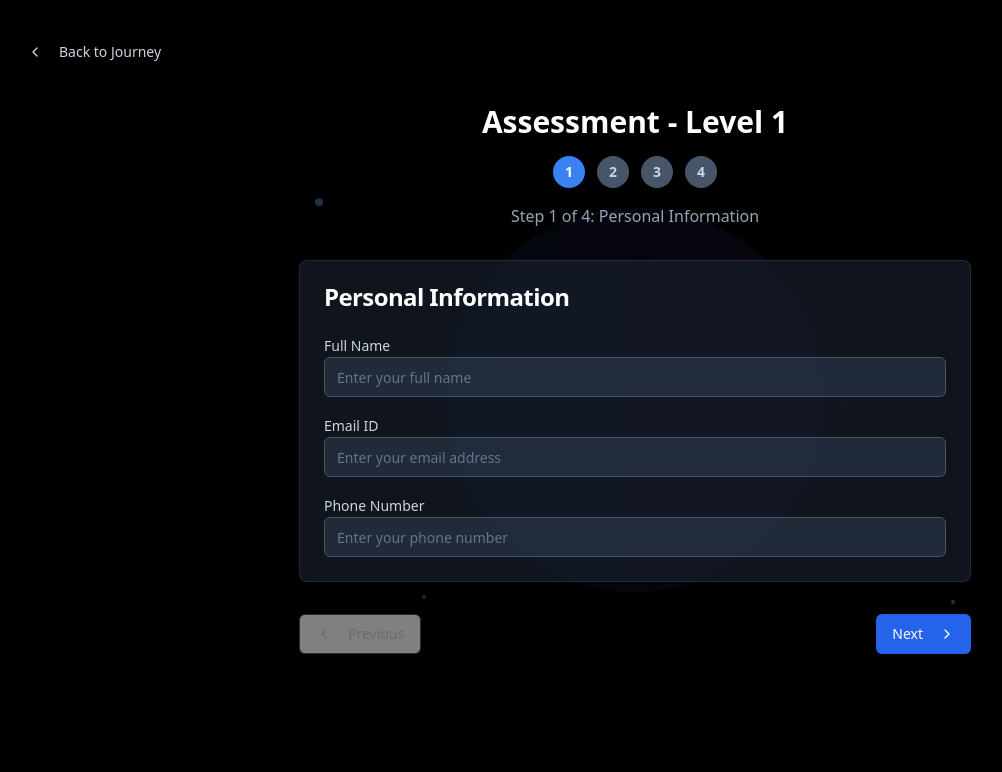
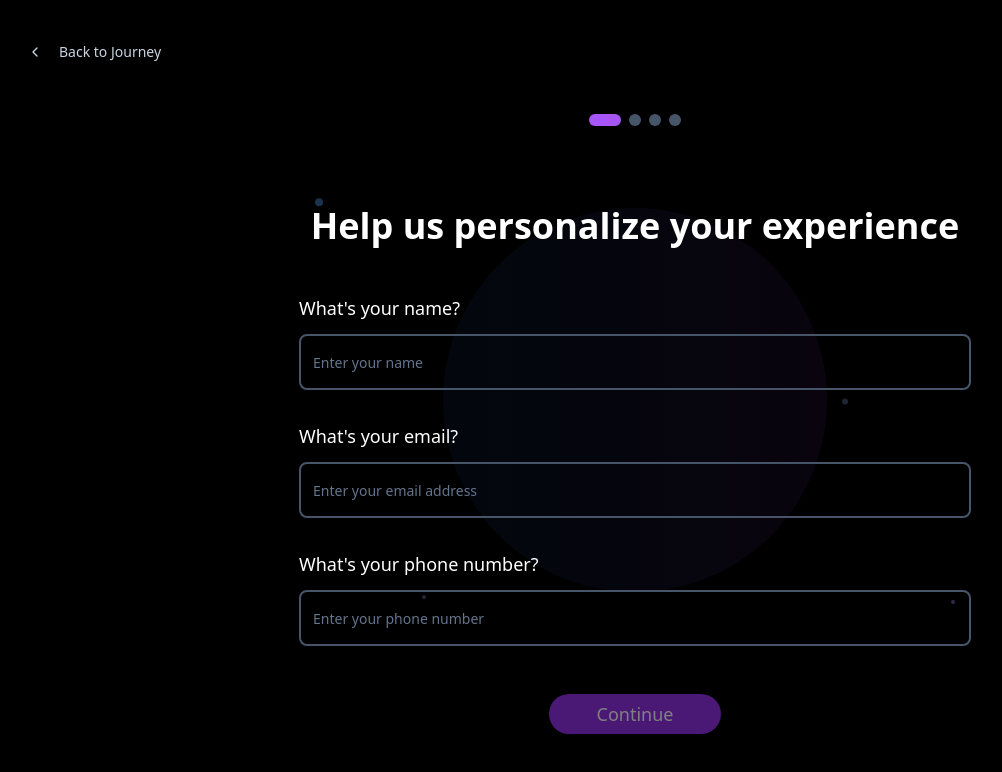
Before and after one commit to saniyaSqano/b2cinterviewSchedulerMobileResponsive, a React (Vite) app: page / in a window 1280 px wide. Both pictures are taken after a click on the element 410 px from the left and 271 px from the top of the page. Shown: the top 772 px of the page, without its empty margins (5-1007 px from the left). Built offline with nearby package versions, Linux system fonts and the light colour scheme.

Commit message:
Refactor: Implement the new design
Implement the new design based on the provided image.

```diff
--- a/src/components/AssessmentFlow.tsx
+++ b/src/components/AssessmentFlow.tsx
@@ -5,7 +5,7 @@ import { Button } from './ui/button';
 import { Input } from './ui/input';
 import { Label } from './ui/label';
 import { Textarea } from './ui/textarea';
-import { Card, CardContent, CardHeader, CardTitle } from './ui/card';
+import { Select, SelectContent, SelectItem, SelectTrigger, SelectValue } from './ui/select';
 import ParticleBackground from './ParticleBackground';
 
 interface AssessmentFlowProps {
@@ -72,226 +72,230 @@ const AssessmentFlow: React.FC<AssessmentFlowProps> = ({ onBack }) => {
 
   const handleStartTest = () => {
     console.log('Starting test with data:', formData);
-    // Here you would typically start the actual test
     alert('Test started! (This would redirect to the actual test interface)');
   };
 
   const renderStep1 = () => (
-    <Card className="bg-slate-800/50 border-slate-700/50 backdrop-blur-sm">
-      <CardHeader>
-        <CardTitle className="text-white">Personal Information</CardTitle>
-      </CardHeader>
-      <CardContent className="space-y-4">
-        <div>
-          <Label htmlFor="fullName" className="text-slate-300">Full Name</Label>
+    <div className="max-w-2xl mx-auto text-center space-y-8">
+      <div className="mb-12">
+        <h1 className="text-4xl font-bold text-white mb-4">Help us personalize your experience</h1>
+      </div>
+
+      <div className="space-y-8">
+        <div className="text-left">
+          <Label htmlFor="fullName" className="text-white text-lg block mb-3">What's your name?</Label>
           <Input
             id="fullName"
             value={formData.fullName}
             onChange={(e) => handleInputChange('fullName', e.target.value)}
-            className="bg-slate-700/50 border-slate-600 text-white"
-            placeholder="Enter your full name"
+            className="bg-transparent border-2 border-slate-600 text-white text-lg h-14 rounded-lg focus:border-purple-500"
+            placeholder="Enter your name"
           />
         </div>
-        <div>
-          <Label htmlFor="email" className="text-slate-300">Email ID</Label>
+
+        <div className="text-left">
+          <Label htmlFor="email" className="text-white text-lg block mb-3">What's your email?</Label>
           <Input
             id="email"
             type="email"
             value={formData.email}
             onChange={(e) => handleInputChange('email', e.target.value)}
-            className="bg-slate-700/50 border-slate-600 text-white"
+            className="bg-transparent border-2 border-slate-600 text-white text-lg h-14 rounded-lg focus:border-purple-500"
             placeholder="Enter your email address"
           />
         </div>
-        <div>
-          <Label htmlFor="phoneNumber" className="text-slate-300">Phone Number</Label>
+
+        <div className="text-left">
+          <Label htmlFor="phoneNumber" className="text-white text-lg block mb-3">What's your phone number?</Label>
           <Input
             id="phoneNumber"
             value={formData.phoneNumber}
             onChange={(e) => handleInputChange('phoneNumber', e.target.value)}
-            className="bg-slate-700/50 border-slate-600 text-white"
+            className="bg-transparent border-2 border-slate-600 text-white text-lg h-14 rounded-lg focus:border-purple-500"
             placeholder="Enter your phone number"
           />
         </div>
-      </CardContent>
-    </Card>
+      </div>
+    </div>
   );
 
   const renderStep2 = () => (
-    <Card className="bg-slate-800/50 border-slate-700/50 backdrop-blur-sm">
-      <CardHeader>
-        <CardTitle className="text-white">Professional Details</CardTitle>
-      </CardHeader>
-      <CardContent className="space-y-4">
-        <div>
-          <Label htmlFor="skills" className="text-slate-300">Skills</Label>
+    <div className="max-w-2xl mx-auto text-center space-y-8">
+      <div className="mb-12">
+        <h1 className="text-4xl font-bold text-white mb-4">Tell us about your professional background</h1>
+      </div>
+
+      <div className="space-y-8">
+        <div className="text-left">
+          <Label htmlFor="skills" className="text-white text-lg block mb-3">What are your key skills?</Label>
           <Textarea
             id="skills"
             value={formData.skills}
             onChange={(e) => handleInputChange('skills', e.target.value)}
-            className="bg-slate-700/50 border-slate-600 text-white"
+            className="bg-transparent border-2 border-slate-600 text-white text-lg min-h-[120px] rounded-lg focus:border-purple-500"
             placeholder="List your technical skills (e.g., JavaScript, React, Python, etc.)"
-            rows={3}
           />
         </div>
-        <div>
-          <Label htmlFor="experience" className="text-slate-300">Experience</Label>
+
+        <div className="text-left">
+          <Label htmlFor="experience" className="text-white text-lg block mb-3">Tell us about your experience</Label>
           <Textarea
             id="experience"
             value={formData.experience}
             onChange={(e) => handleInputChange('experience', e.target.value)}
-            className="bg-slate-700/50 border-slate-600 text-white"
+            className="bg-transparent border-2 border-slate-600 text-white text-lg min-h-[120px] rounded-lg focus:border-purple-500"
             placeholder="Describe your work experience and projects"
-            rows={3}
           />
         </div>
-        <div>
-          <Label htmlFor="cv" className="text-slate-300">Upload Your CV</Label>
-          <div className="flex items-center space-x-2">
+
+        <div className="text-left">
+          <Label htmlFor="cv" className="text-white text-lg block mb-3">Upload your CV</Label>
+          <div className="relative">
             <Input
               id="cv"
               type="file"
               accept=".pdf,.doc,.docx"
               onChange={handleFileUpload}
-              className="bg-slate-700/50 border-slate-600 text-white file:text-slate-300"
+              className="bg-transparent border-2 border-slate-600 text-white text-lg h-14 rounded-lg focus:border-purple-500 file:text-white file:bg-purple-600 file:border-0 file:rounded file:px-4 file:py-2 file:mr-4"
             />
-            <Upload className="w-5 h-5 text-slate-400" />
+            <Upload className="absolute right-4 top-4 w-6 h-6 text-slate-400" />
           </div>
           {formData.cv && (
-            <p className="text-sm text-green-400 mt-1">
-              File uploaded: {formData.cv.name}
-            </p>
+            <p className="text-green-400 mt-2 text-sm">File uploaded: {formData.cv.name}</p>
           )}
         </div>
-        <div>
-          <Label htmlFor="jobDescription" className="text-slate-300">Job Description</Label>
+
+        <div className="text-left">
+          <Label htmlFor="jobDescription" className="text-white text-lg block mb-3">Job description (optional)</Label>
           <Textarea
             id="jobDescription"
             value={formData.jobDescription}
             onChange={(e) => handleInputChange('jobDescription', e.target.value)}
-            className="bg-slate-700/50 border-slate-600 text-white"
-            placeholder="Paste the job description you're applying for (optional)"
-            rows={4}
+            className="bg-transparent border-2 border-slate-600 text-white text-lg min-h-[120px] rounded-lg focus:border-purple-500"
+            placeholder="Paste the job description you're applying for"
           />
         </div>
-      </CardContent>
-    </Card>
+      </div>
+    </div>
   );
 
   const renderStep3 = () => (
-    <Card className="bg-slate-800/50 border-slate-700/50 backdrop-blur-sm">
-      <CardHeader>
-        <CardTitle className="text-white">Test Configuration</CardTitle>
-      </CardHeader>
-      <CardContent className="space-y-6">
-        <div>
-          <Label htmlFor="totalQuestions" className="text-slate-300">Number of Questions</Label>
-          <div className="flex items-center space-x-4 mt-2">
-            <Input
-              id="totalQuestions"
-              type="number"
-              min="5"
-              max="50"
-              value={formData.totalQuestions}
-              onChange={(e) => handleInputChange('totalQuestions', parseInt(e.target.value))}
-              className="bg-slate-700/50 border-slate-600 text-white w-24"
-            />
-            <span className="text-slate-400">questions total</span>
-          </div>
+    <div className="max-w-2xl mx-auto text-center space-y-8">
+      <div className="mb-12">
+        <h1 className="text-4xl font-bold text-white mb-4">Configure your test preferences</h1>
+      </div>
+
+      <div className="space-y-8">
+        <div className="text-left">
+          <Label htmlFor="totalQuestions" className="text-white text-lg block mb-3">How many questions would you like?</Label>
+          <Select value={formData.totalQuestions.toString()} onValueChange={(value) => handleInputChange('totalQuestions', parseInt(value))}>
+            <SelectTrigger className="bg-transparent border-2 border-slate-600 text-white text-lg h-14 rounded-lg focus:border-purple-500">
+              <SelectValue />
+            </SelectTrigger>
+            <SelectContent className="bg-slate-800 border-slate-600">
+              <SelectItem value="10" className="text-white">10 questions</SelectItem>
+              <SelectItem value="15" className="text-white">15 questions</SelectItem>
+              <SelectItem value="20" className="text-white">20 questions</SelectItem>
+              <SelectItem value="25" className="text-white">25 questions</SelectItem>
+              <SelectItem value="30" className="text-white">30 questions</SelectItem>
+            </SelectContent>
+          </Select>
         </div>
-        <div>
-          <Label htmlFor="codingQuestions" className="text-slate-300">Number of Coding Questions</Label>
-          <div className="flex items-center space-x-4 mt-2">
-            <Input
-              id="codingQuestions"
-              type="number"
-              min="0"
-              max="10"
-              value={formData.codingQuestions}
-              onChange={(e) => handleInputChange('codingQuestions', parseInt(e.target.value))}
-              className="bg-slate-700/50 border-slate-600 text-white w-24"
-            />
-            <span className="text-slate-400">coding questions</span>
-          </div>
+
+        <div className="text-left">
+          <Label htmlFor="codingQuestions" className="text-white text-lg block mb-3">How many coding questions?</Label>
+          <Select value={formData.codingQuestions.toString()} onValueChange={(value) => handleInputChange('codingQuestions', parseInt(value))}>
+            <SelectTrigger className="bg-transparent border-2 border-slate-600 text-white text-lg h-14 rounded-lg focus:border-purple-500">
+              <SelectValue />
+            </SelectTrigger>
+            <SelectContent className="bg-slate-800 border-slate-600">
+              <SelectItem value="0" className="text-white">0 coding questions</SelectItem>
+              <SelectItem value="1" className="text-white">1 coding question</SelectItem>
+              <SelectItem value="2" className="text-white">2 coding questions</SelectItem>
+              <SelectItem value="3" className="text-white">3 coding questions</SelectItem>
+              <SelectItem value="5" className="text-white">5 coding questions</SelectItem>
+            </SelectContent>
+          </Select>
         </div>
-        <div>
-          <Label htmlFor="timeFrame" className="text-slate-300">Time Frame (minutes)</Label>
-          <div className="flex items-center space-x-4 mt-2">
-            <Input
-              id="timeFrame"
-              type="number"
-              min="30"
-              max="180"
-              value={formData.timeFrame}
-              onChange={(e) => handleInputChange('timeFrame', parseInt(e.target.value))}
-              className="bg-slate-700/50 border-slate-600 text-white w-24"
-            />
-            <Clock className="w-4 h-4 text-slate-400" />
-            <span className="text-slate-400">minutes</span>
-          </div>
+
+        <div className="text-left">
+          <Label htmlFor="timeFrame" className="text-white text-lg block mb-3">How much time do you need?</Label>
+          <Select value={formData.timeFrame.toString()} onValueChange={(value) => handleInputChange('timeFrame', parseInt(value))}>
+            <SelectTrigger className="bg-transparent border-2 border-slate-600 text-white text-lg h-14 rounded-lg focus:border-purple-500">
+              <SelectValue />
+            </SelectTrigger>
+            <SelectContent className="bg-slate-800 border-slate-600">
+              <SelectItem value="30" className="text-white">30 minutes</SelectItem>
+              <SelectItem value="45" className="text-white">45 minutes</SelectItem>
+              <SelectItem value="60" className="text-white">60 minutes</SelectItem>
+              <SelectItem value="90" className="text-white">90 minutes</SelectItem>
+              <SelectItem value="120" className="text-white">120 minutes</SelectItem>
+            </SelectContent>
+          </Select>
         </div>
-      </CardContent>
-    </Card>
+      </div>
+    </div>
   );
 
   const renderStep4 = () => (
-    <Card className="bg-slate-800/50 border-slate-700/50 backdrop-blur-sm">
-      <CardHeader>
-        <CardTitle className="text-white">Schedule Your Test</CardTitle>
-      </CardHeader>
-      <CardContent className="space-y-6">
-        <div className="space-y-4">
-          <div className="flex items-center space-x-3">
+    <div className="max-w-2xl mx-auto text-center space-y-8">
+      <div className="mb-12">
+        <h1 className="text-4xl font-bold text-white mb-4">When would you like to take the test?</h1>
+      </div>
+
+      <div className="space-y-8">
+        <div className="space-y-6">
+          <div className="flex items-center space-x-4 p-4 border-2 border-slate-600 rounded-lg cursor-pointer hover:border-purple-500 transition-colors"
+               onClick={() => handleInputChange('scheduleForLater', false)}>
             <input
               type="radio"
               id="startNow"
               name="schedule"
               checked={!formData.scheduleForLater}
               onChange={() => handleInputChange('scheduleForLater', false)}
-              className="text-blue-500"
+              className="text-purple-500 w-5 h-5"
             />
-            <Label htmlFor="startNow" className="text-slate-300">Start the test now</Label>
+            <Label htmlFor="startNow" className="text-white text-lg cursor-pointer">Start the test now</Label>
           </div>
-          <div className="flex items-center space-x-3">
+
+          <div className="flex items-center space-x-4 p-4 border-2 border-slate-600 rounded-lg cursor-pointer hover:border-purple-500 transition-colors"
+               onClick={() => handleInputChange('scheduleForLater', true)}>
             <input
               type="radio"
               id="scheduleLater"
               name="schedule"
               checked={formData.scheduleForLater}
               onChange={() => handleInputChange('scheduleForLater', true)}
-              className="text-blue-500"
+              className="text-purple-500 w-5 h-5"
             />
-            <Label htmlFor="scheduleLater" className="text-slate-300">Schedule for later</Label>
+            <Label htmlFor="scheduleLater" className="text-white text-lg cursor-pointer">Schedule for later</Label>
           </div>
         </div>
 
         {formData.scheduleForLater && (
-          <div>
-            <Label htmlFor="scheduledDate" className="text-slate-300">Select Date & Time</Label>
-            <div className="flex items-center space-x-2 mt-2">
-              <Input
-                id="scheduledDate"
-                type="datetime-local"
-                value={formData.scheduledDate}
-                onChange={(e) => handleInputChange('scheduledDate', e.target.value)}
-                className="bg-slate-700/50 border-slate-600 text-white"
-              />
-              <Calendar className="w-5 h-5 text-slate-400" />
-            </div>
+          <div className="text-left">
+            <Label htmlFor="scheduledDate" className="text-white text-lg block mb-3">Select date & time</Label>
+            <Input
+              id="scheduledDate"
+              type="datetime-local"
+              value={formData.scheduledDate}
+              onChange={(e) => handleInputChange('scheduledDate', e.target.value)}
+              className="bg-transparent border-2 border-slate-600 text-white text-lg h-14 rounded-lg focus:border-purple-500"
+            />
           </div>
         )}
 
-        <div className="bg-slate-700/30 p-4 rounded-lg">
-          <h4 className="text-white font-semibold mb-2">Test Summary</h4>
-          <div className="text-slate-300 space-y-1 text-sm">
-            <p>• {formData.totalQuestions} total questions</p>
-            <p>• {formData.codingQuestions} coding questions</p>
-            <p>• {formData.timeFrame} minutes duration</p>
-            <p>• {formData.scheduleForLater ? 'Scheduled for later' : 'Starting immediately'}</p>
+        <div className="bg-slate-800/50 p-6 rounded-lg border border-slate-600">
+          <h4 className="text-white font-semibold mb-4 text-xl">Test Summary</h4>
+          <div className="text-slate-300 space-y-2">
+            <p className="flex justify-between"><span>Total questions:</span> <span>{formData.totalQuestions}</span></p>
+            <p className="flex justify-between"><span>Coding questions:</span> <span>{formData.codingQuestions}</span></p>
+            <p className="flex justify-between"><span>Duration:</span> <span>{formData.timeFrame} minutes</span></p>
+            <p className="flex justify-between"><span>Schedule:</span> <span>{formData.scheduleForLater ? 'Later' : 'Now'}</span></p>
           </div>
         </div>
-      </CardContent>
-    </Card>
+      </div>
+    </div>
   );
 
   return (
@@ -310,71 +314,65 @@ const AssessmentFlow: React.FC<AssessmentFlowProps> = ({ onBack }) => {
           </Button>
         </div>
 
-        <div className="max-w-2xl mx-auto">
-          <div className="text-center mb-8">
-            <h1 className="text-3xl font-bold text-white mb-4">Assessment - Level 1</h1>
-            <div className="flex justify-center space-x-3 mb-4">
+        <div className="min-h-[80vh] flex flex-col justify-center">
+          <div className="text-center mb-12">
+            <div className="flex justify-center space-x-2 mb-8">
               {[1, 2, 3, 4].map((step) => (
                 <div
                   key={step}
-                  className={`w-8 h-8 rounded-full flex items-center justify-center text-sm font-semibold ${
+                  className={`w-3 h-3 rounded-full transition-all duration-300 ${
                     step === currentStep
-                      ? 'bg-blue-500 text-white'
+                      ? 'bg-purple-500 w-8'
                       : step < currentStep
-                      ? 'bg-green-500 text-white'
-                      : 'bg-slate-600 text-slate-300'
+                      ? 'bg-purple-400'
+                      : 'bg-slate-600'
                   }`}
-                >
-                  {step}
-                </div>
+                />
               ))}
             </div>
-            <p className="text-slate-400">
-              Step {currentStep} of 4: {
-                currentStep === 1 ? 'Personal Information' :
-                currentStep === 2 ? 'Professional Details' :
-                currentStep === 3 ? 'Test Configuration' :
-                'Schedule Test'
-              }
-            </p>
           </div>
 
-          <div className="mb-8">
+          <div className="mb-12">
             {currentStep === 1 && renderStep1()}
             {currentStep === 2 && renderStep2()}
             {currentStep === 3 && renderStep3()}
             {currentStep === 4 && renderStep4()}
           </div>
 
-          <div className="flex justify-between">
-            <Button
-              onClick={handlePrevious}
-              disabled={currentStep === 1}
-              variant="outline"
-              className="border-slate-600 text-slate-300 hover:bg-slate-800"
-            >
-              <ChevronLeft className="w-4 h-4 mr-2" />
-              Previous
-            </Button>
-
+          <div className="flex justify-center">
             {currentStep < 4 ? (
               <Button
                 onClick={handleNext}
-                className="bg-blue-600 hover:bg-blue-700 text-white"
+                className="bg-purple-600 hover:bg-purple-700 text-white px-12 py-3 text-lg rounded-full"
+                disabled={
+                  (currentStep === 1 && (!formData.fullName || !formData.email || !formData.phoneNumber)) ||
+                  (currentStep === 2 && (!formData.skills || !formData.experience))
+                }
               >
-                Next
-                <ChevronRight className="w-4 h-4 ml-2" />
+                Continue
               </Button>
             ) : (
               <Button
                 onClick={handleStartTest}
-                className="bg-green-600 hover:bg-green-700 text-white"
+                className="bg-purple-600 hover:bg-purple-700 text-white px-12 py-3 text-lg rounded-full"
               >
                 {formData.scheduleForLater ? 'Schedule Test' : 'Start Test'}
-                <FileText className="w-4 h-4 ml-2" />
               </Button>
             )}
           </div>
+
+          {currentStep > 1 && (
+            <div className="flex justify-center mt-4">
+              <Button
+                onClick={handlePrevious}
+                variant="ghost"
+                className="text-slate-400 hover:text-white"
+              >
+                <ChevronLeft className="w-4 h-4 mr-2" />
+                Previous
+              </Button>
+            </div>
+          )}
         </div>
       </div>
     </div>
```
